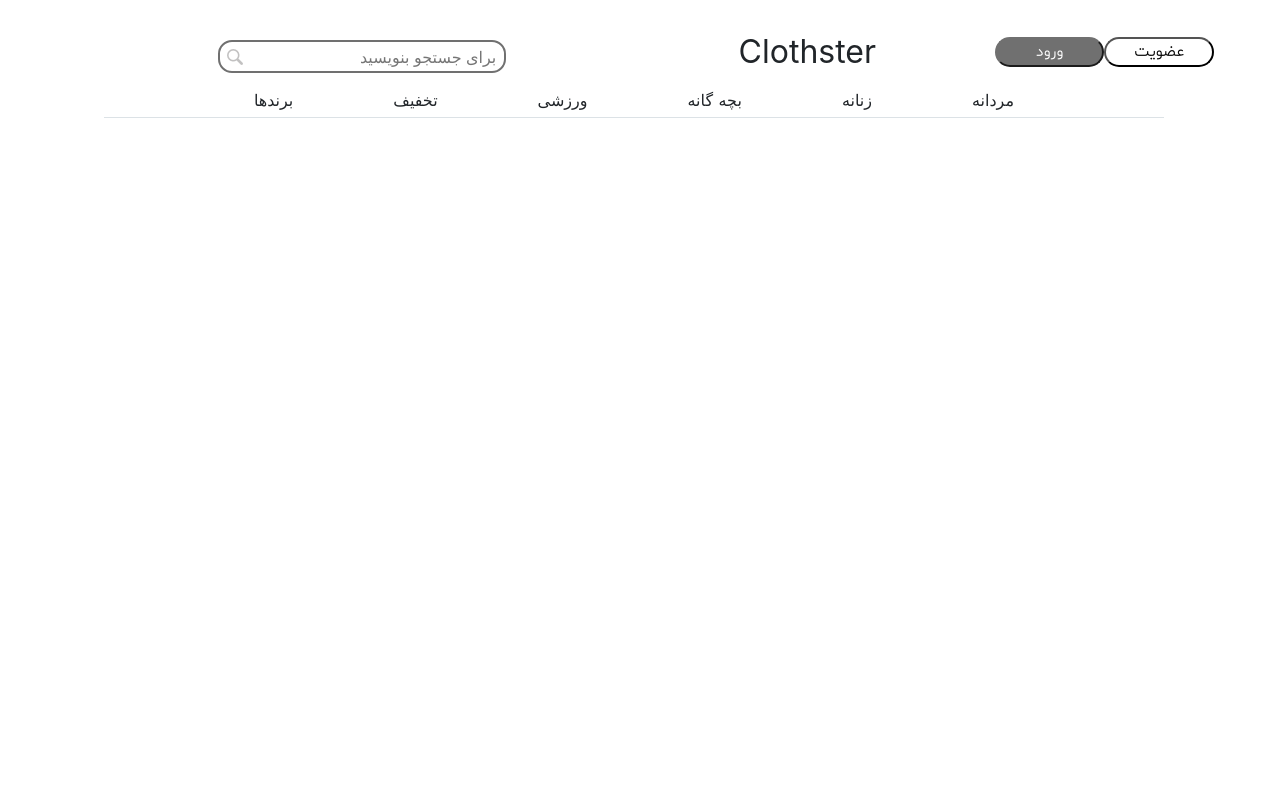
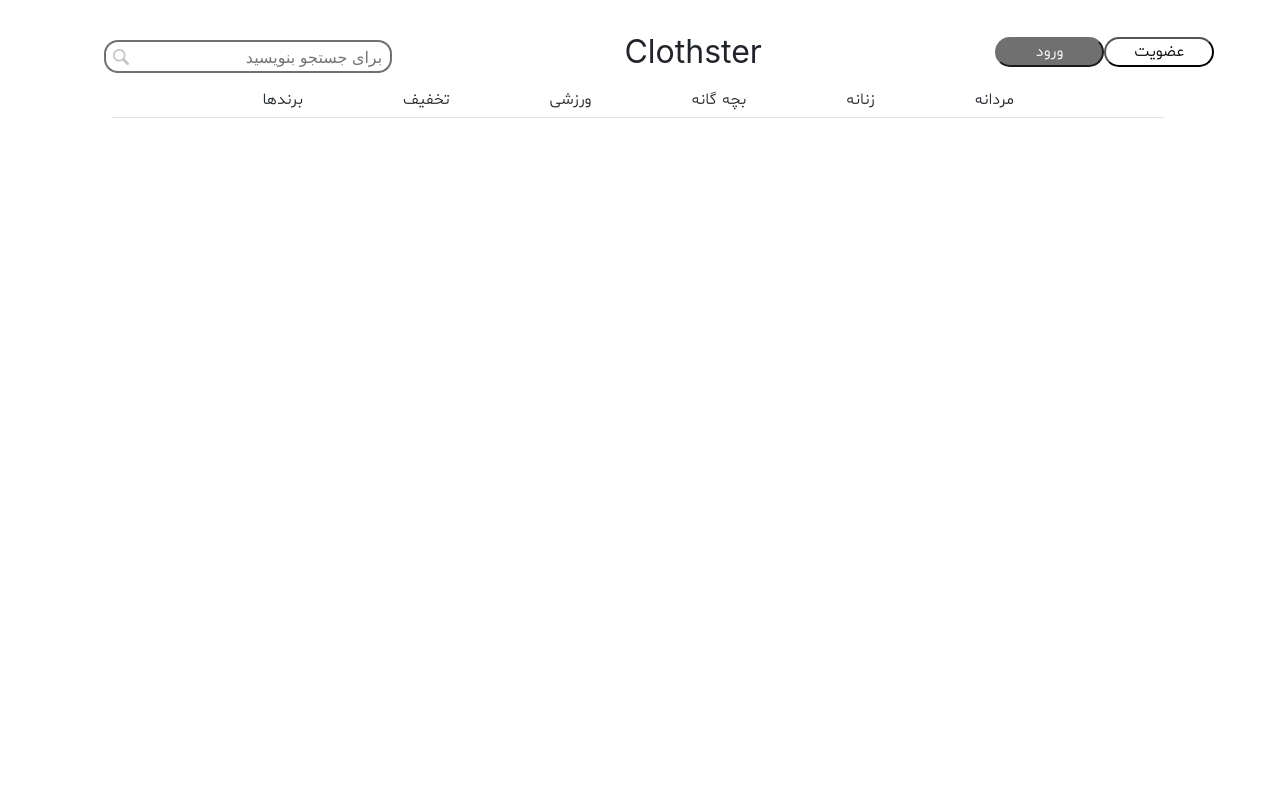
Before and after one commit to maryamEbrahimzadeh/ClotherStoreIE, a Nuxt app: page / in a window 1280 px wide. Shown: the top 800 px of the page. Built offline with nearby package versions, Linux system fonts and the light colour scheme; no server answers.

Commit message:
navbar compelete

```diff
--- a/components/CategoriesBar.vue
+++ b/components/CategoriesBar.vue
@@ -22,6 +22,7 @@
         src: url(~/assets/font/Shabnam-light.woff);
     }
     .navbarbox {
+        font-family: myFirstFont;
         display: flex;
         justify-content: center;
         align-items: center;
@@ -32,6 +33,7 @@
         border-bottom:thin solid #DCE2E6;
     }
     .nav {
+        font-family: myFirstFont;
         display: flex;
         /* flex: 6; */
         padding-left: 50px;
@@ -40,6 +42,7 @@
         margin-right: auto;  */
     }
     .nav:hover {
+        font-family: myFirstFont;
         color:#006DF0;
         text-decoration: underline;
     }
--- a/components/MainNavbar.vue
+++ b/components/MainNavbar.vue
@@ -59,14 +59,14 @@
     }
     .title{
         display: flex;
-        flex: 3 0 auto;
+        flex: 2 0 auto;
         font-size: 2rem;
         font-style: none;
         margin: auto auto;
     }
     .searchbar{
         display: flex;
-        flex: 3 0 auto;
+        flex: 1 0 auto;
         position: relative;
         padding-right: -10%;
     }
--- a/components/UserInfo.vue
+++ b/components/UserInfo.vue
@@ -4,7 +4,7 @@
         <button class="button" id="o">عضویت</button>
         <button class="button" id="v">ورود</button>
     </span>
-    {{this.username}}
+    <!-- {{this.username}} -->
     </div>
 </template>
 
--- a/middleware/login.js
+++ b/middleware/login.js
@@ -1,4 +1,4 @@
 export default function(  {params ,  store}  ){
     //console.log(store.getters.getis_login);
-    store.commit('login')
+    // store.commit('login')
 }
```
